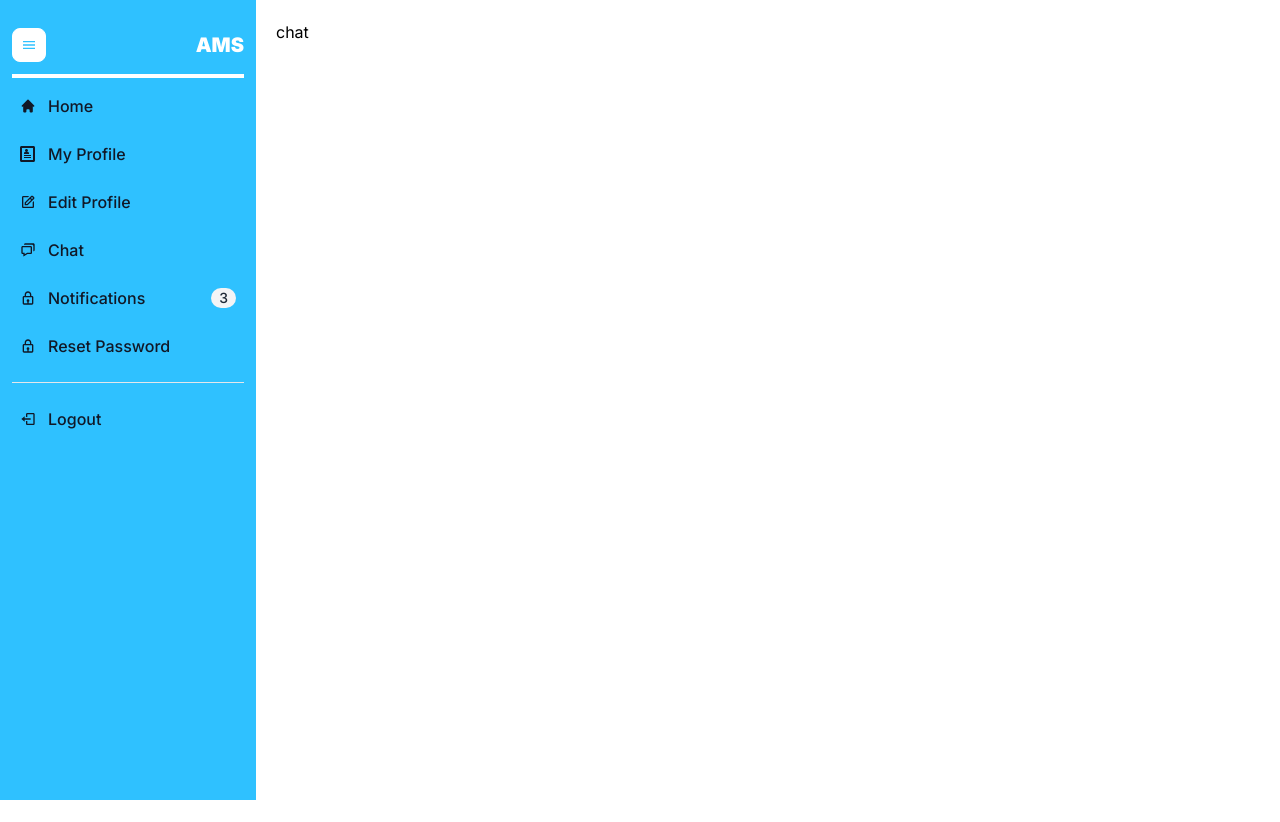
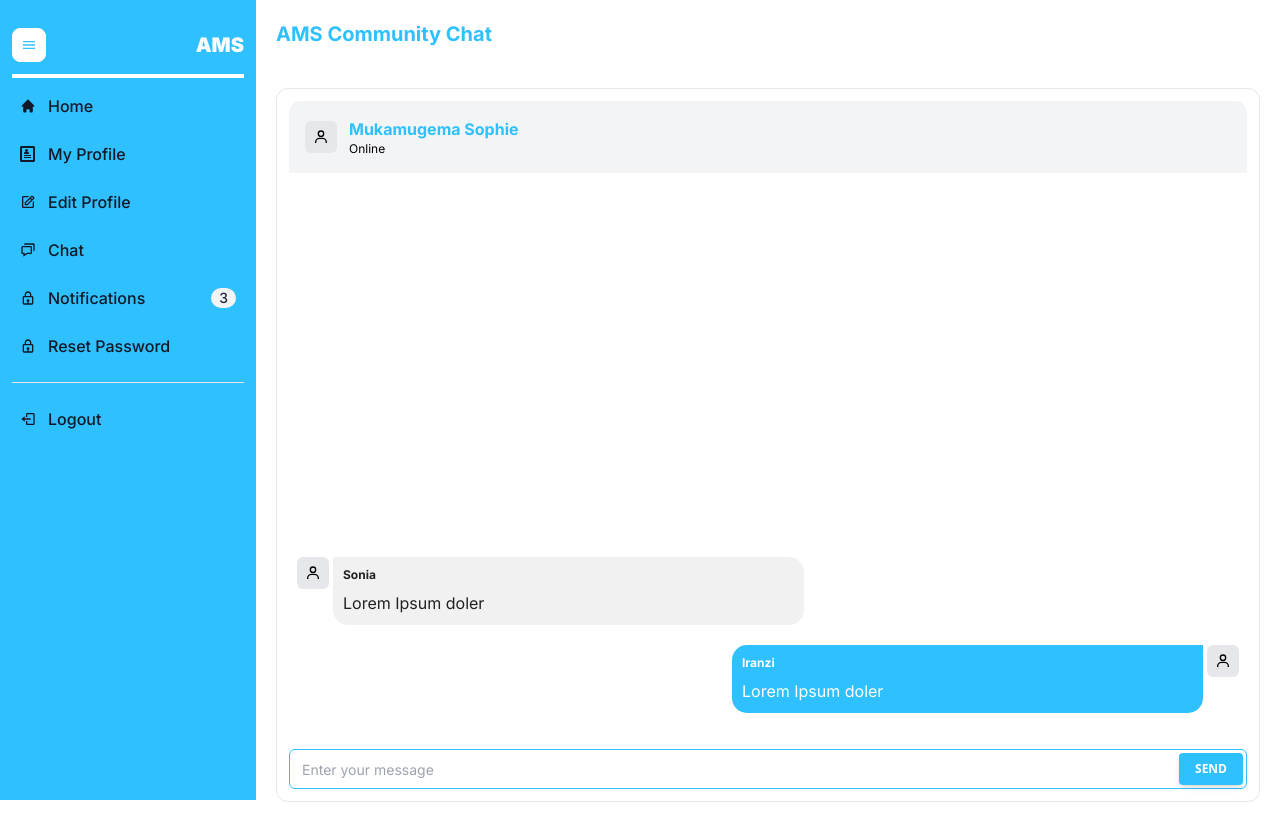
Before and after one commit to songa1/AMS, a Next.js app: page /dashboard/chat in a window 1280 px wide. Before the commit the page ends 800 px from the top, so only its background shows below. Built offline with nearby package versions, Linux system fonts and the light colour scheme.

Commit message:
I have added the chat page

```diff
--- a/app/dashboard/chat/page.tsx
+++ b/app/dashboard/chat/page.tsx
@@ -1,13 +1,16 @@
-"use client"
+"use client";
 
-import React from 'react';
+import ChatPage from "@/components/Dashboard/ChatPage";
+import TopTitle from "@/components/Dashboard/TopTitle";
+import React from "react";
 
 function page() {
-    return (
-        <div>
-            <h1>chat</h1>
-        </div>
-    );
+  return (
+    <div>
+      <TopTitle title="AMS Community Chat" />
+      <ChatPage />
+    </div>
+  );
 }
 
 export default page;
--- a/app/globals.css
+++ b/app/globals.css
@@ -1,3 +1,54 @@
 @tailwind base;
 @tailwind components;
 @tailwind utilities;
+
+@layer utilities {
+  .no-scrollbar::-webkit-scrollbar {
+    display: none;
+  }
+
+  .no-scrollbar {
+    -ms-overflow-style: none;
+    scrollbar-width: none;
+  }
+}
+
+.my-scrollable-div {
+  overflow-y: scroll;
+  overflow-x: hidden;
+}
+
+.chat {
+  @apply flex flex-col gap-2 rounded-xl border border-gray-200 p-3;
+}
+
+.received {
+  border-top-right-radius: 15px;
+  border-bottom-right-radius: 15px;
+  border-bottom-left-radius: 15px;
+  background-color: #f1f1f1;
+  color: #222;
+}
+
+.sent {
+  @apply bg-mainBlue;
+  border-top-left-radius: 15px;
+  border-bottom-right-radius: 15px;
+  border-bottom-left-radius: 15px;
+  color: white;
+}
+
+.sentContainer {
+  display: flex;
+  flex-direction: row-reverse;
+  align-self: flex-end;
+}
+
+.message {
+  @apply flex flex-col gap-2;
+  font-size: medium;
+  padding: 10px;
+  width: 50%;
+  margin-bottom: 20px;
+  word-wrap: break-word;
+}
--- a/components/Dashboard/ChatPage.tsx
+++ b/components/Dashboard/ChatPage.tsx
@@ -1,13 +1,47 @@
-"use react"
+"use react";
 
-import React from 'react';
+import { Avatar } from "primereact/avatar";
+import { InputText } from "primereact/inputtext";
+import React from "react";
+import { BiUser } from "react-icons/bi";
+import ChatInput from "../Other/ChatInput";
 
 function ChatPage() {
-    return (
-        <div>
-
+  return (
+    <div className="chat">
+      <div
+        className="bg-gray-100 left-0 right-0 top-0 p-4 rounded-t-xl flex items-center gap-3"
+        style={{ zIndex: 1 }}
+      >
+        <Avatar icon={<BiUser />} />
+        <div className="flex flex-col">
+          <h2 className="font-bold text-mainBlue">Mukamugema Sophie</h2>
+          <p className="text-xs">Online</p>
         </div>
-    );
+      </div>
+      <div
+        className={`h-[70vh] p-2 rounded-xl w-full content-end overflow-scroll my-scrollable-div no-scrollbar`}
+      >
+        <div className={`flex flex-1 gap-1 w-full receivedContainer`}>
+          <Avatar icon={<BiUser />} />
+          <div className={`message received`}>
+            <p className="text-xs font-bold">Sonia</p>
+            <p>Lorem Ipsum doler</p>
+          </div>
+        </div>
+        <div className={`flex flex-1 gap-1 w-full sentContainer`}>
+          <Avatar icon={<BiUser />} />
+          <div className={`message sent`}>
+            <p className="text-xs font-bold">Iranzi</p>
+            <p>Lorem Ipsum doler</p>
+          </div>
+        </div>
+      </div>
+      <form className="flex gap-2 items-center">
+        <ChatInput />
+      </form>
+    </div>
+  );
 }
 
 export default ChatPage;
--- a/components/Dashboard/Layout.tsx
+++ b/components/Dashboard/Layout.tsx
@@ -34,7 +34,7 @@ function Layout({ children }: { children: React.ReactNode }) {
       <div className="fixed w-64 h-screen">
         <Sidebar />
       </div>
-      <div className="p-5 w-full ml-64">{children}</div>
+      <div className="p-5 w-full relative ml-64">{children}</div>
     </div>
   );
 }
--- /dev/null
+++ b/components/Other/ChatInput.tsx
@@ -0,0 +1,25 @@
+"use client";
+
+import React from "react";
+
+function ChatInput() {
+  return (
+    <div className="relative flex h-10 w-full min-w-[200px]">
+      <button
+        className="!absolute right-1 top-1 z-10 select-none rounded bg-mainBlue py-2 px-4 text-center align-middle font-sans text-xs font-bold uppercase text-white shadow-md transition-all hover:shadow-md focus:shadow-lg active:shadow-md"
+        type="button"
+        data-ripple-light="true"
+      >
+        Send
+      </button>
+      <input
+        type="email"
+        className="h-full w-full rounded-md border border-mainBlue bg-transparent px-3 py-2.5 pr-20 text-sm font-normal outline-0 transition-all"
+        placeholder="Enter your message"
+        required
+      />
+    </div>
+  );
+}
+
+export default ChatInput;
```
